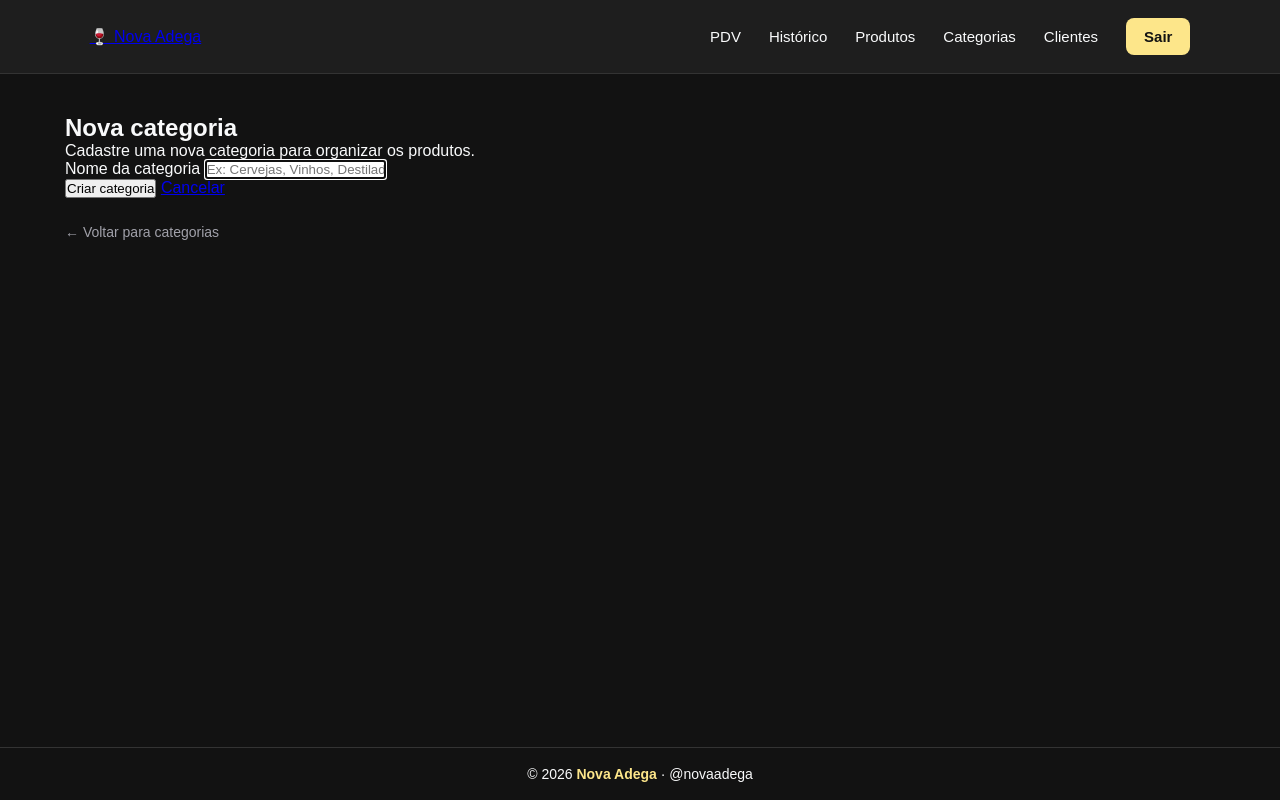
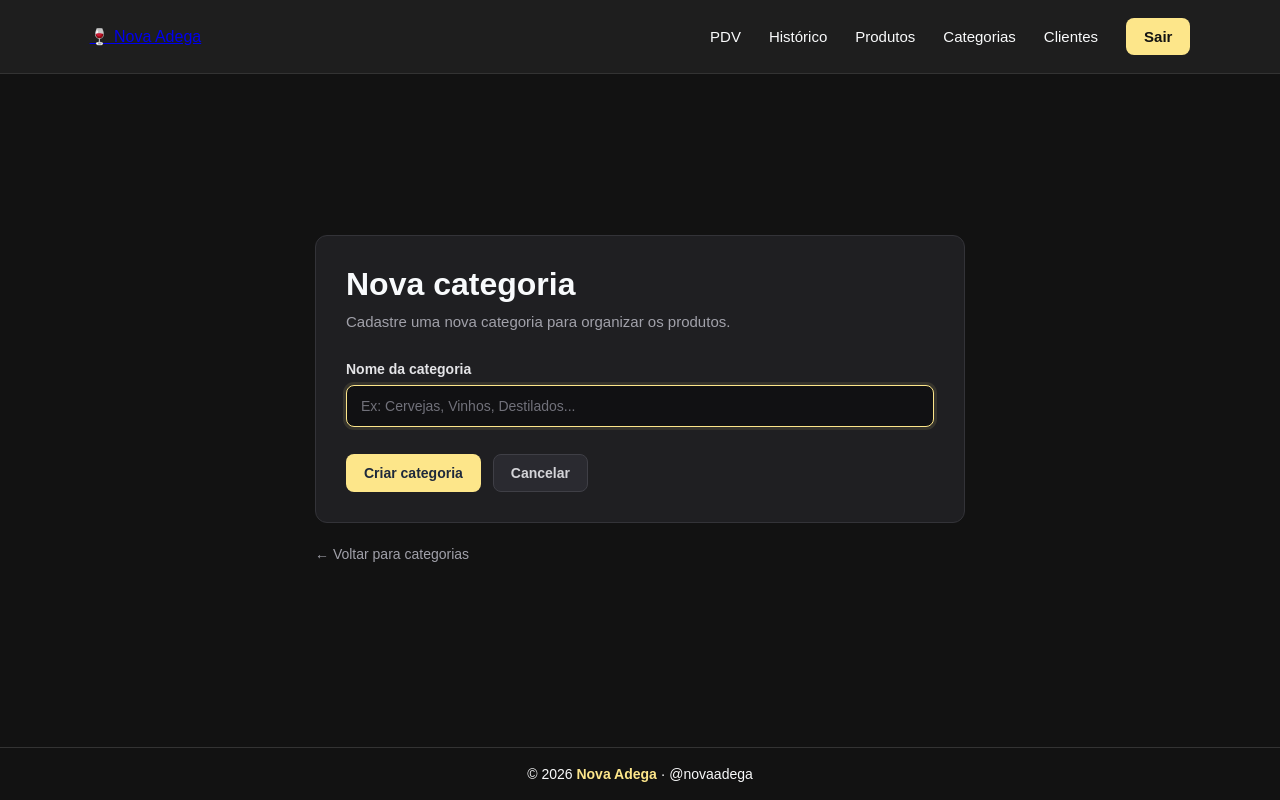
Before and after one commit to Jessy-Lima/Nova-Adega, a FastAPI app: template app/templates/categorias/form.html in a window 1280 px wide. Run offline with FastAPI, Linux system fonts and the light colour scheme; the template is opened without the code that fills it, so the values that code supplies are empty.

Commit message:
chore: atualizar referências de arquivos .pyc e corrigir caminho do CSS no formulário de categorias

```diff
--- a/app/static/CSS/categorias.css
+++ b/app/static/CSS/categorias.css
@@ -441,3 +441,380 @@
     }
 
 }
+
+/* =========================================================
+   FORMULÁRIO DE CATEGORIA
+========================================================= */
+
+.form-categoria {
+    width: 100%;
+    max-width: 700px;
+
+    background: #1f1f22;
+
+    border: 1px solid #333338;
+
+    border-radius: 12px;
+
+    padding: 30px;
+
+    box-sizing: border-box;
+}
+
+
+/* TÍTULO */
+
+.form-titulo {
+    margin-bottom: 28px;
+}
+
+.form-titulo h1 {
+    margin: 0 0 8px 0;
+
+    font-size: 32px;
+
+    color: #f8fafc;
+}
+
+.form-titulo p {
+    margin: 0;
+
+    color: #a1a1aa;
+
+    font-size: 15px;
+
+    line-height: 1.5;
+}
+
+
+/* FORMULÁRIO */
+
+.categoria-form {
+    display: flex;
+
+    flex-direction: column;
+
+    gap: 22px;
+}
+
+
+/* CAMPO */
+
+.form-grupo {
+    display: flex;
+
+    flex-direction: column;
+
+    gap: 8px;
+}
+
+.form-grupo label {
+    color: #e4e4e7;
+
+    font-size: 14px;
+
+    font-weight: 600;
+}
+
+.form-grupo input {
+    width: 100%;
+
+    box-sizing: border-box;
+
+    padding: 12px 14px;
+
+    background: #111113;
+
+    color: #f8fafc;
+
+    border: 1px solid #3f3f46;
+
+    border-radius: 8px;
+
+    font-size: 14px;
+
+    outline: none;
+}
+
+.form-grupo input::placeholder {
+    color: #71717a;
+}
+
+.form-grupo input:focus {
+    border-color: #FDE68A;
+
+    box-shadow: 0 0 0 3px rgba(253, 230, 138, 0.10);
+}
+
+
+/* BOTÕES */
+
+.form-botoes {
+    display: flex;
+
+    align-items: center;
+
+    gap: 12px;
+
+    margin-top: 5px;
+}
+
+.btn-salvar {
+    padding: 11px 18px;
+
+    background: #FDE68A;
+
+    color: #1e293b;
+
+    border: none;
+
+    border-radius: 8px;
+
+    font-size: 14px;
+
+    font-weight: 700;
+
+    cursor: pointer;
+
+    transition: 0.2s;
+}
+
+.btn-salvar:hover {
+    transform: translateY(-1px);
+
+    opacity: 0.9;
+}
+
+
+.btn-cancelar {
+    display: inline-flex;
+
+    align-items: center;
+
+    justify-content: center;
+
+    padding: 10px 17px;
+
+    background: #2a2a30;
+
+    color: #d4d4d8;
+
+    border: 1px solid #3f3f46;
+
+    border-radius: 8px;
+
+    text-decoration: none;
+
+    font-size: 14px;
+
+    font-weight: 600;
+
+    transition: 0.2s;
+}
+
+.btn-cancelar:hover {
+    background: #3f3f46;
+
+    transform: translateY(-1px);
+}
+
+
+/* PRODUTOS VINCULADOS */
+
+.produtos-vinculados {
+    width: 100%;
+
+    max-width: 700px;
+
+    margin-top: 25px;
+
+    padding: 25px;
+
+    box-sizing: border-box;
+
+    background: #1f1f22;
+
+    border: 1px solid #333338;
+
+    border-radius: 12px;
+}
+
+.titulo-vinculados h2 {
+    margin: 0 0 6px 0;
+
+    color: #f8fafc;
+
+    font-size: 20px;
+}
+
+.titulo-vinculados p {
+    margin: 0 0 20px 0;
+
+    color: #a1a1aa;
+
+    font-size: 14px;
+}
+
+.lista-produtos {
+    display: flex;
+
+    flex-direction: column;
+
+    gap: 10px;
+}
+
+.produto-vinculado {
+    display: flex;
+
+    align-items: center;
+
+    justify-content: space-between;
+
+    gap: 15px;
+
+    padding: 14px 16px;
+
+    background: #111113;
+
+    border: 1px solid #333338;
+
+    border-radius: 8px;
+
+    color: #e4e4e7;
+
+    text-decoration: none;
+}
+
+.produto-vinculado:hover {
+    background: #29292e;
+
+    border-color: #4a4a52;
+}
+
+.produto-vinculado strong {
+    display: block;
+
+    margin-bottom: 4px;
+
+    color: #f8fafc;
+}
+
+.produto-vinculado span {
+    color: #a1a1aa;
+
+    font-size: 13px;
+}
+
+.produto-vinculado .ver-produto {
+    color: #FDE68A;
+
+    font-weight: 600;
+}
+
+.sem-produtos {
+    margin: 0;
+
+    padding: 15px;
+
+    background: #111113;
+
+    border-radius: 8px;
+
+    color: #71717a;
+
+    font-size: 14px;
+
+    text-align: center;
+}
+
+
+/* RESPONSIVO */
+
+@media (max-width: 768px) {
+
+    .form-categoria {
+        padding: 22px;
+    }
+
+    .form-titulo h1 {
+        font-size: 26px;
+    }
+
+    .form-botoes {
+        flex-direction: column;
+
+        align-items: stretch;
+    }
+
+    .btn-salvar,
+    .btn-cancelar {
+        width: 100%;
+
+        box-sizing: border-box;
+    }
+
+}
+
+/* =========================================================
+   CENTRALIZAÇÃO DA TELA DE NOVA CATEGORIA
+========================================================= */
+
+.container:has(.form-categoria) {
+    min-height: calc(100vh - 150px);
+
+    display: flex;
+
+    flex-direction: column;
+
+    justify-content: center;
+
+    align-items: center;
+
+    box-sizing: border-box;
+}
+
+
+/* Mantém o "Voltar para categorias" alinhado
+   com o card */
+
+.container:has(.form-categoria) .form-categoria {
+    width: 100%;
+
+    max-width: 650px;
+}
+
+
+/* O link voltar fica na mesma largura do card */
+
+.container:has(.form-categoria) .voltar {
+    width: 100%;
+
+    max-width: 650px;
+
+    margin-top: 22px;
+}
+
+
+/* =========================================================
+   RESPONSIVIDADE
+========================================================= */
+
+@media (max-width: 768px) {
+
+    .container:has(.form-categoria) {
+        min-height: auto;
+
+        padding-top: 35px;
+
+        padding-bottom: 35px;
+    }
+
+    .container:has(.form-categoria) .form-categoria {
+        max-width: 100%;
+    }
+
+    .container:has(.form-categoria) .voltar {
+        max-width: 100%;
+    }
+
+}
--- a/app/templates/categorias/form.html
+++ b/app/templates/categorias/form.html
@@ -10,7 +10,7 @@
 
 {% block styles %}
 
-<link rel="stylesheet" href="/static/css/categorias.css">
+<link rel="stylesheet" href="/static/CSS/categorias.css">
 
 {% endblock %}
 
```
